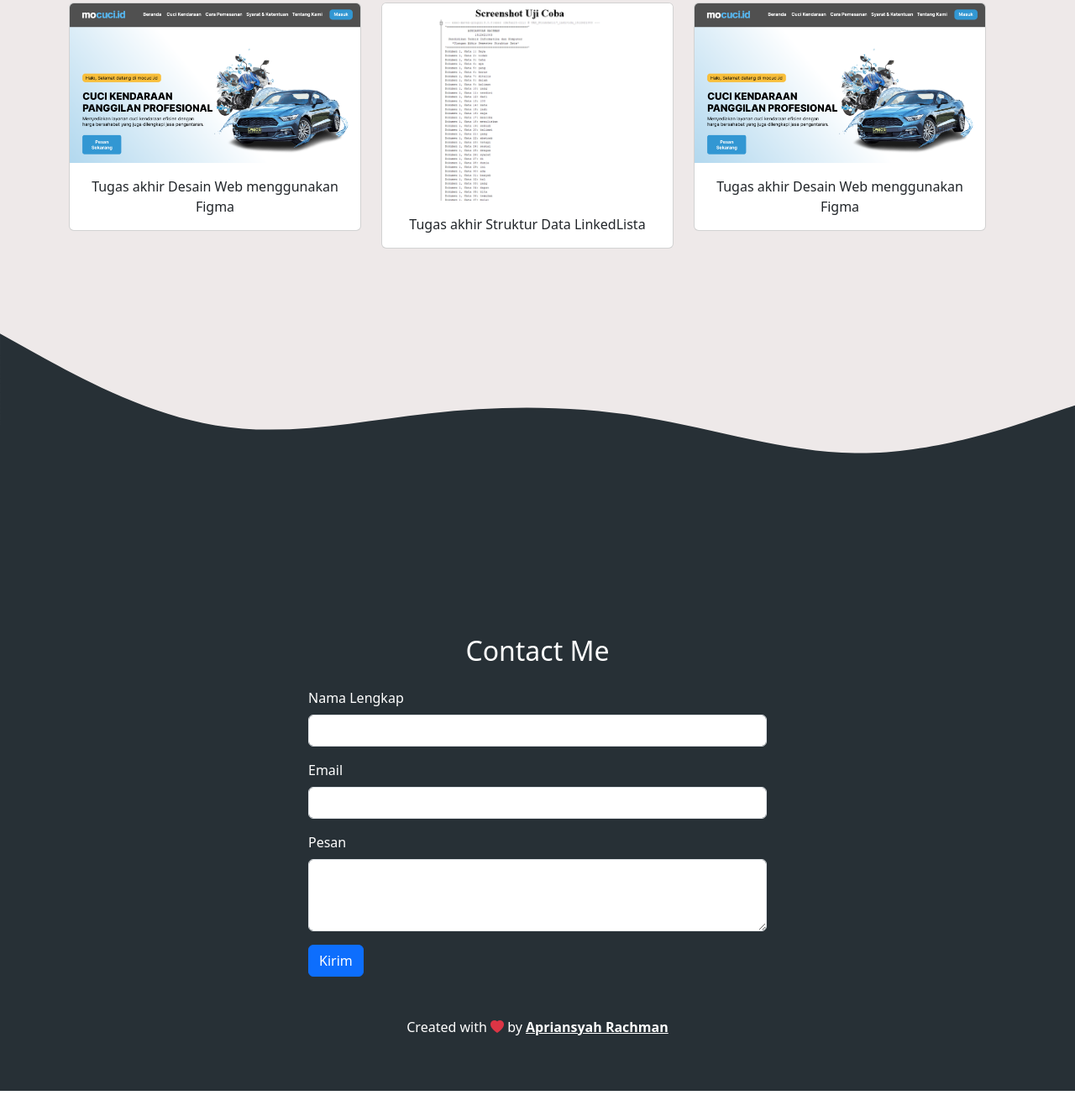
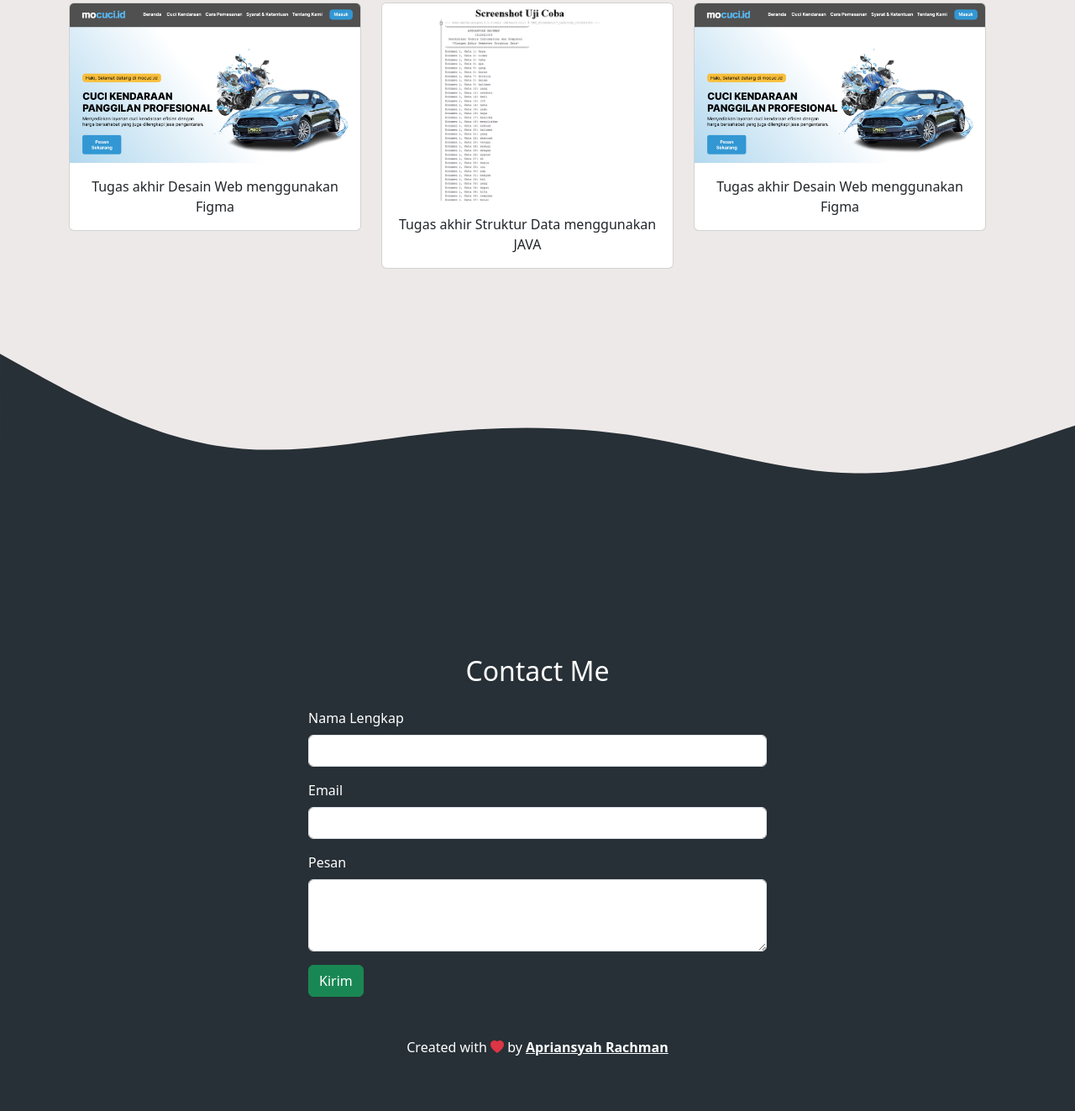
Before and after one commit to Shinefryou/apriansyahrachman.github.io, a plain HTML site: page index.html in a window 1280 px wide. Shown: the part 1602-2925 px from the top of the page at 84% size. Before the commit the page ends 2901 px from the top, so only its background shows below. Drawn offline with nearby package versions, Linux system fonts and the light colour scheme.

Commit message:
mengubah projects

```diff
--- a/index.html
+++ b/index.html
@@ -98,7 +98,7 @@
                         <div class="card">
                             <img src="img/projects/LinkedList.png" class="card-img-top" alt="Mocuci">
                             <div class="card-body">
-                              <p class="card-text">Tugas akhir Struktur Data LinkedLista</p>
+                              <p class="card-text">Tugas akhir Struktur Data menggunakan JAVA</p>
                             </div>
                           </div>
                     </div>
@@ -140,7 +140,7 @@
                             <label for="pesan" class="form-label">Pesan</label>
                             <textarea class="form-control" id="pesan" rows="3"></textarea>
                           </div>
-                        <button type="submit" class="btn btn-primary">Kirim</button>
+                        <button type="submit" class="btn btn-success">Kirim</button>
                       </form>
                 </div>
             </div>
```
